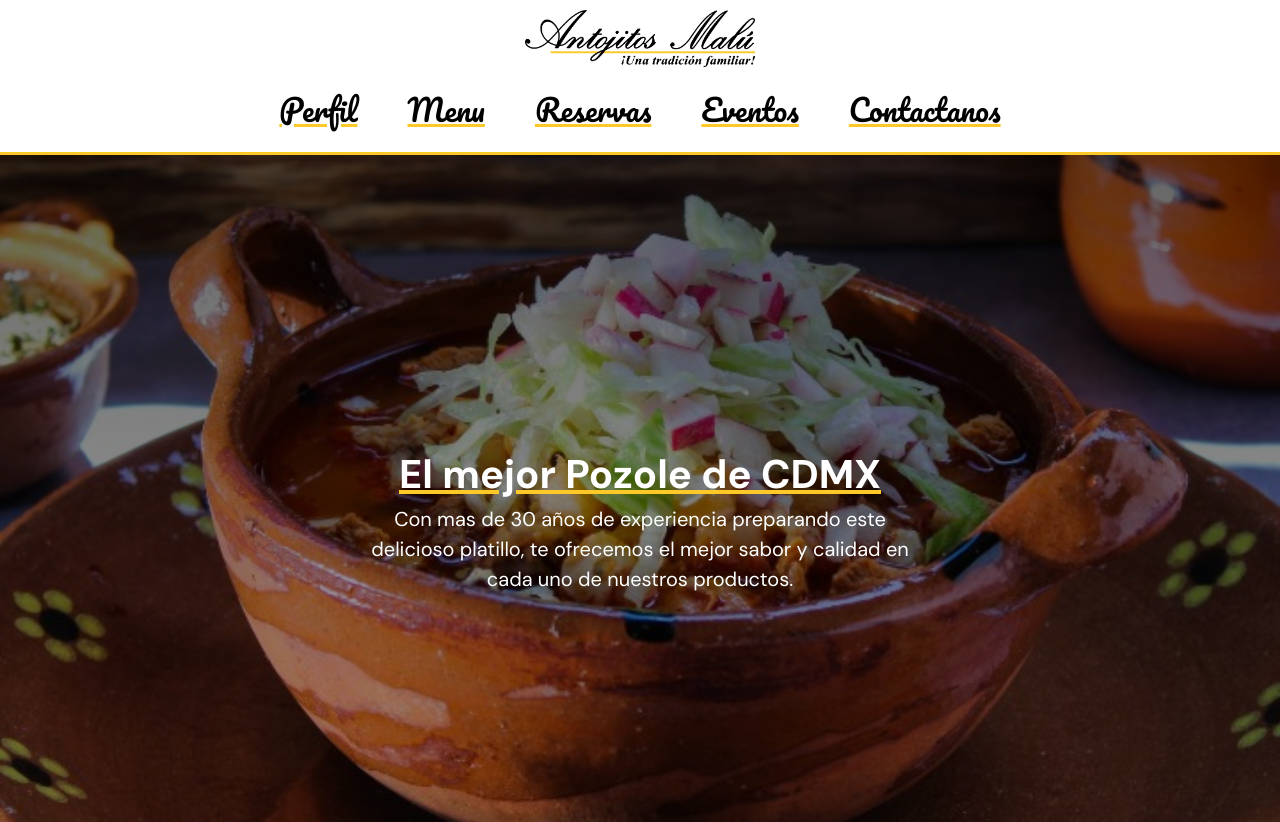
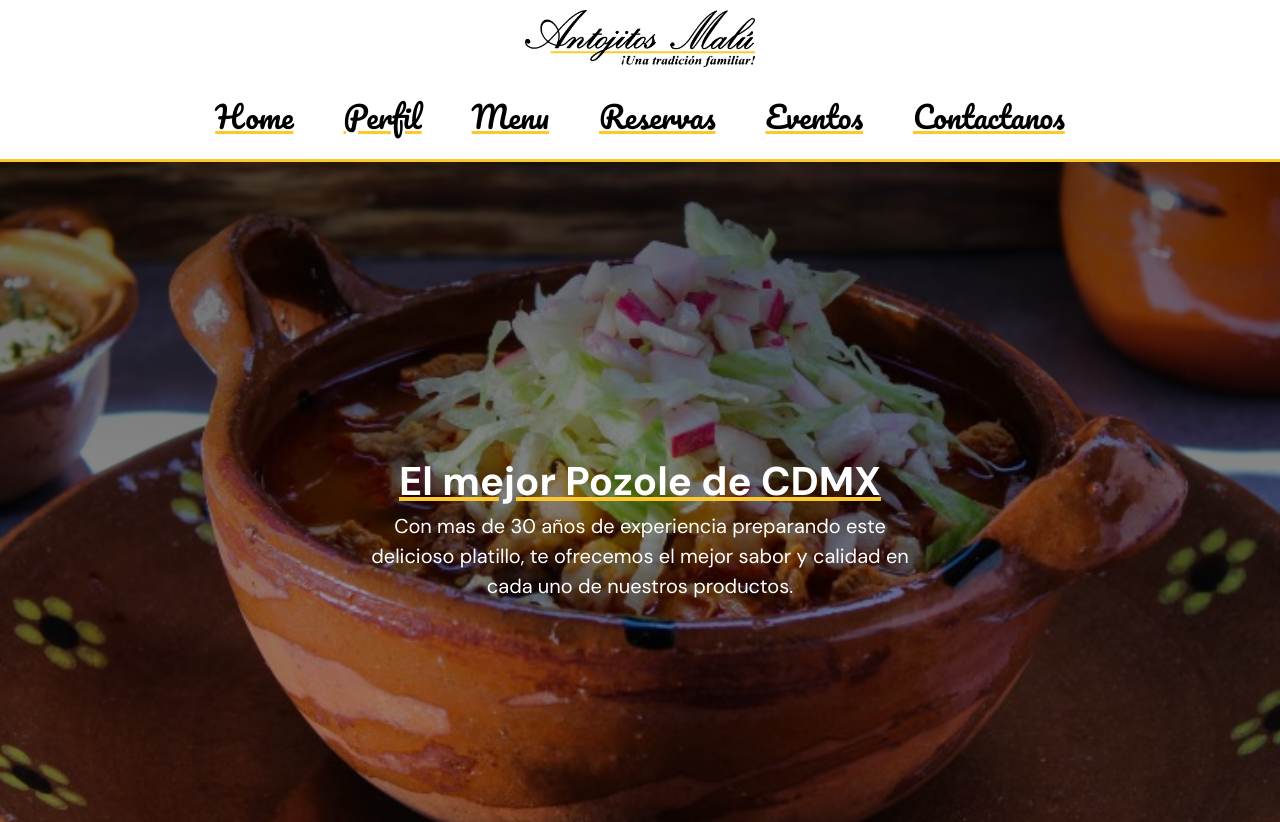
Before and after one commit to ArturHL/Malu-Website, a React (Vite) app: page / in a window 1280 px wide. Shown: the top 822 px of the page. Built offline with nearby package versions, Linux system fonts and the light colour scheme.

Commit message:
linksNav

```diff
--- a/src/App.css
+++ b/src/App.css
@@ -50,3 +50,7 @@ button{
   color: white;
   border: none;
 }
+a{
+  text-decoration: none;
+  color: black;
+}
--- a/src/App.jsx
+++ b/src/App.jsx
@@ -10,19 +10,23 @@ import OrderMenu from './components/orderMenu'
 import ProductPage from './components/pages/productPage'
 import Footer from './components/footer'
 
+import { useState } from 'react'
+
 function App() {
+  const [path, setPath] = useState(window.location.pathname)
   return (
     <>
       <Navbar />
       {/* <div className='navSize'></div> */}
-      <HomePage />
-      {/* <ProfilePage /> */}
-      {/* <MenuPage /> */}
-      {/* <ProductPage /> */}
-      {/* <EventPage /> */}
-      {/* <ContactPage /> */}
-      {/* <BookPage /> */}
-      {/* <OrderMenu /> */}
+      {path === '/' && <HomePage />}
+      {path === '/profile' && <ProfilePage />}
+      {path === '/menu' && <MenuPage />}
+      {path === '/category' && <ProductPage />}
+      {path === '/events' && <EventPage />}
+      {path === '/contact' && <ContactPage />}
+      {path === '/reserves' && <BookPage />}
+      {/* {path === '/' && <OrderMenu />} */}
+
       {/* LangComponent */}
       <Footer />
     </>
--- a/src/components/footer/index.jsx
+++ b/src/components/footer/index.jsx
@@ -5,9 +5,9 @@ const Footer = () => {
     <footer className='footer'>
       <img src="/Logo 2017.png" alt="" className='logo'/>
       <div className='footerLinks'>
-        <a href="">Inicio</a>
-        <a href="">Menu</a>
-        <a href="">Contacto</a>
+        <a href="/">Inicio</a>
+        <a href="/menu">Menu</a>
+        <a href="/contact">Contacto</a>
       </div>
       <div className='appsLinks'>
         <div className='linksSection'>
--- a/src/components/nav/index.jsx
+++ b/src/components/nav/index.jsx
@@ -1,13 +1,14 @@
 import './index.css'
 
 // import { MdOutlineShoppingBag } from "react-icons/md";
+// import { IoLocationSharp } from "react-icons/io5";
 import { IoRemove } from "react-icons/io5";
-import { FaRegUser } from "react-icons/fa";
-import { LuSoup } from "react-icons/lu";
+import { FaUser } from "react-icons/fa";
+import { MdRestaurant } from "react-icons/md";
 import { FaBookBookmark } from "react-icons/fa6";
 import { PiPhoneFill } from "react-icons/pi";
-// import { IoLocationSharp } from "react-icons/io5";
 import { FaCalendarAlt } from "react-icons/fa";
+import { GoHomeFill } from "react-icons/go";
 
 function Navbar() {
   function toggleMenu() {
@@ -37,7 +38,7 @@ function Navbar() {
   return (
     <>
       <nav className='nav'>
-        <img src="/Logo 2017.png" alt="" className='logo'/>
+        <a href="/"><img src="/Logo 2017.png" alt="" className='logo'/></a>
         <div className='shopMenuSection'>
           {/* <MdOutlineShoppingBag /> */}
           <div className='btnMenuNav' onClick={toggleMenu}>
@@ -48,35 +49,29 @@ function Navbar() {
         </div>
         <div className='menuDesktop'>
           <ul>
-            <li>Perfil</li>
-            <li>Menu</li>
-            <li>Reservas</li>
-            {/* <li><IoLocationSharp/>Ubicaciones</li> */}
-            <li>Eventos</li>
-            <li>Contactanos</li>
+            <a href="/"><li>Home</li></a>
+            <a href="/profile"><li>Perfil</li></a>
+            <a href="/menu"><li>Menu</li></a>
+            <a href="/reserves"><li>Reservas</li></a>
+            {/* <a href=""></a><li><IoLocationSharp/>Ubicaciones</li> */}
+            <a href="/events"><li>Eventos</li></a>
+            <a href="/contact"><li>Contactanos</li></a>
           </ul>
         </div>
       </nav>
       <menu className='dropDownMenu inactive'>
         <ul>
-          <li><FaRegUser/>Perfil</li>
-          <li><LuSoup/>Menu</li>
-          <li><FaBookBookmark/>Reservas</li>
-          {/* <li><IoLocationSharp/>Ubicaciones</li> */}
-          <li><FaCalendarAlt/>Eventos</li>
-          <li><PiPhoneFill/>Contactanos</li>
+          <a href="/"><li><GoHomeFill />Home</li></a>
+          <a href="/profile"><li><FaUser />Perfil</li></a>
+          <a href="/menu"><li><MdRestaurant />Menu</li></a>
+          <a href="/reserves"><li><FaBookBookmark/>Reservas</li></a>
+          {/* <a href=""></a><li><IoLocationSharp/>Ubicaciones</li> */}
+          <a href="/events"><li><FaCalendarAlt/>Eventos</li></a>
+          <a href="/contact"><li><PiPhoneFill/>Contactanos</li></a>
         </ul>
       </menu>
     </>
   )
 }
+
 export default Navbar
-
-// MenuSection
-// - Profile
-// - Menu
-// - Delivery
-// - Book a table
-// - Contact
-// - Location
-// - Events
```
